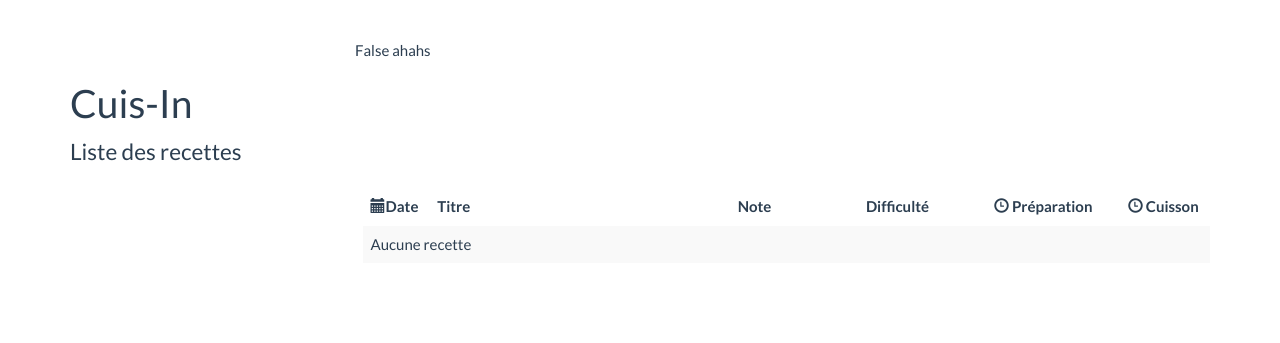
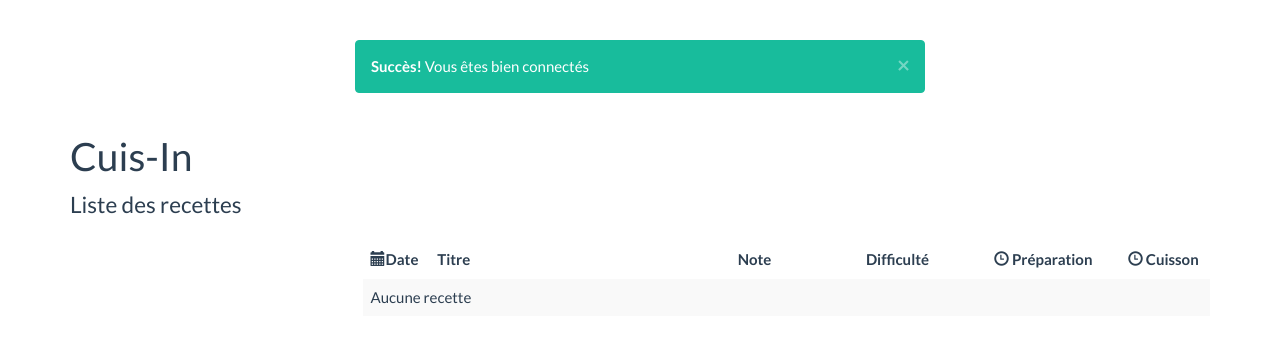
Before and after one commit to aroquemaurel/Cuis-In, a Django app: page /connexion in a window 1280 px wide. Shown: the part 60-403 px from the top of the page. Run offline with Django 3.2, Linux system fonts and the light colour scheme; some libraries are stand-ins or nearby versions.

Commit message:
Add message for (de)connection in view

```diff
--- a/members/views.py
+++ b/members/views.py
@@ -6,7 +6,7 @@ from django.contrib.auth import authenticate, login, logout
 from django.core.urlresolvers import reverse
 
 def connection(request):
-    errorLogin = False
+    errorLogin = 0
 
     if request.method == "POST":
         form = LoginForm(request.POST)
@@ -18,7 +18,7 @@ def connection(request):
             if user:  # Si l'objet renvoyé n'est pas None
                 login(request, user)  # nous connectons l'utilisateur
             else: #sinon une erreur sera affichée
-                errorLogin = True
+                errorLogin = 1
     else:
         form = LoginForm()
 
@@ -27,4 +27,4 @@ def connection(request):
 
 def deconnection(request):
     logout(request)
-    return render(request, 'recipe/list.html')
+    return render(request, 'recipe/list.html', {'errorDeconnect': 0})
--- a/templates/recipe/list.html
+++ b/templates/recipe/list.html
@@ -54,11 +54,33 @@
 {% endblock %}
 
 {% block alert %}
-
-    {{ errorLogin }}
-    {% if errorLogin %}
-        OUPW
-    {% else %}
-        ahahs
+    {% if errorLogin == 1 %}
+        <div class="bs-component">
+            <div class="alert alert-dismissible alert-danger">
+                <button type="button" class="close" data-dismiss="alert">×</button>
+                <strong>Oups!</strong> Mot de passe où Login incorrect
+            </div>
+        </div>
+    {% elif errorLogin == 0 %}
+        <div class="bs-component">
+        <div class="alert alert-dismissible alert-success">
+        <button type="button" class="close" data-dismiss="alert">×</button>
+        <strong>Succès!</strong> Vous êtes bien connectés
+        </div>
+        </div>
+    {% elif errorDeconnect == 0 %}
+        <div class="bs-component">
+            <div class="alert alert-dismissible alert-success">
+                <button type="button" class="close" data-dismiss="alert">×</button>
+                <strong>Succès!</strong> Vous êtes bien déconnectés
+            </div>
+        </div>
+    {% elif errorDeconnect == 1 %}
+        <div class="bs-component">
+            <div class="alert alert-dismissible alert-danger">
+                <button type="button" class="close" data-dismiss="alert">×</button>
+                <strong>Oups!</strong> Une erreur dans la déconnexion s'est produite
+            </div>
+        </div>
     {% endif %}
 {% endblock %}
```
